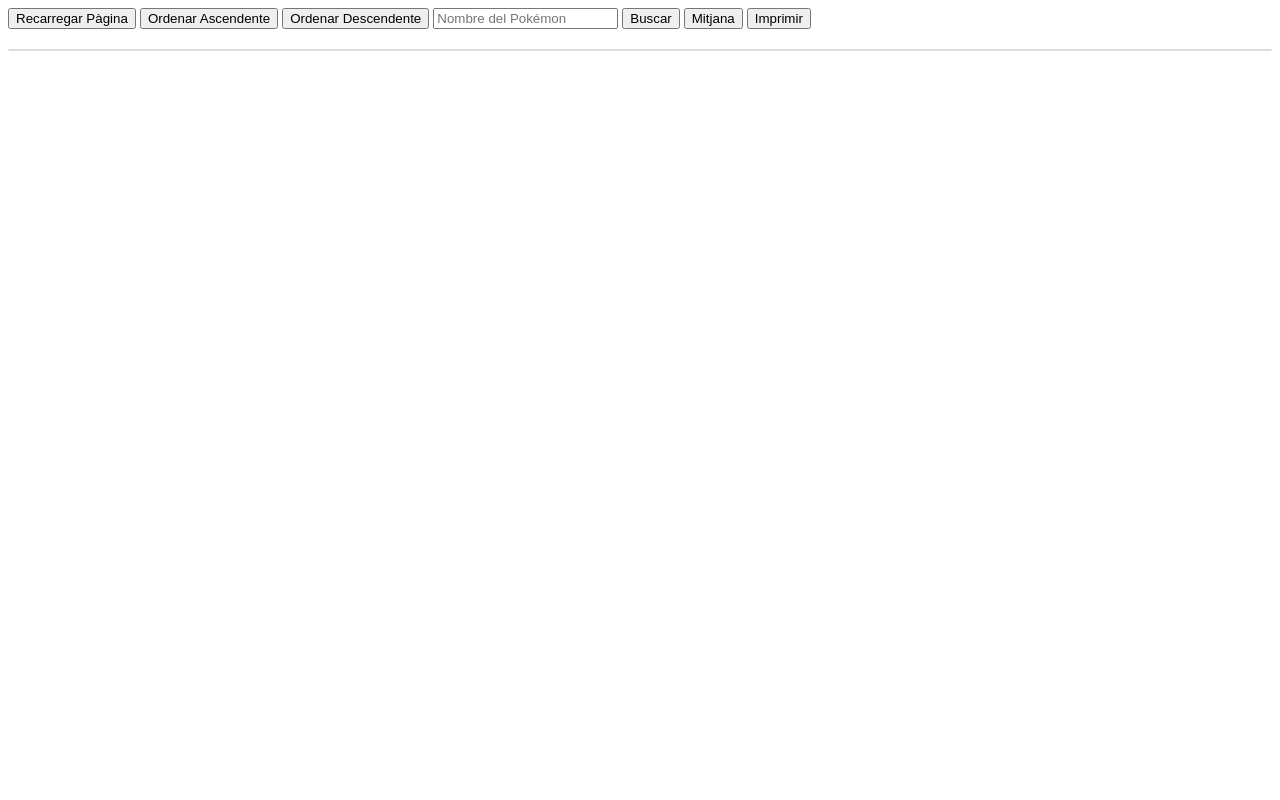
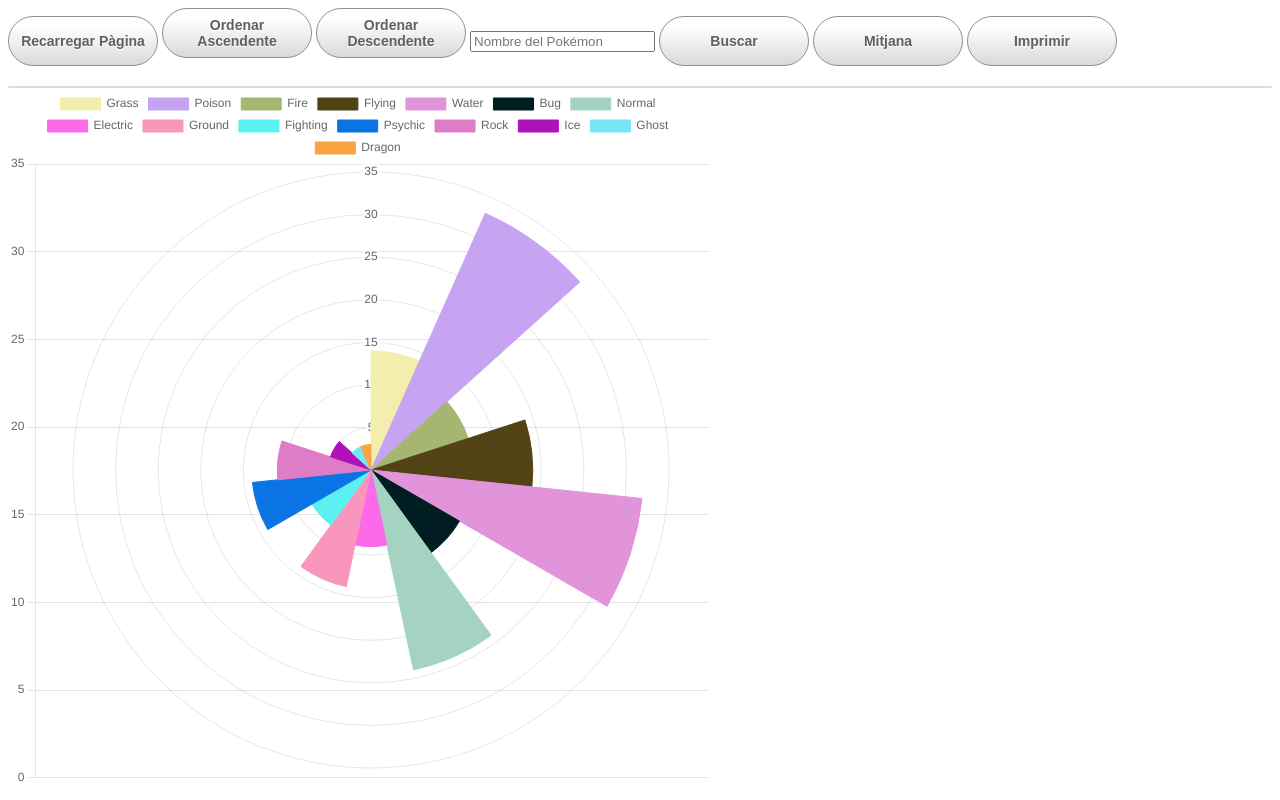
Before and after one commit to IticMarsh/prac_UF2_Arrays, a plain HTML site: page Projecte Arrays/index.html in a window 1280 px wide. Drawn offline with nearby package versions, Linux system fonts and the light colour scheme.

Commit message:
entrega clase

```diff
--- a/Projecte Arrays/js/script.js
+++ b/Projecte Arrays/js/script.js
@@ -3,6 +3,9 @@ let municipisData;
 let moviesData;
 let earthMeteoritesData;
 let combinedDataArray = [];
+
+
+
 
 function reloadPage() {
   location.reload();
@@ -225,30 +228,71 @@ fetch("js/data/pokemon.json")
 
 
 
-  //GRÀFIC
+  // ******** GRÀFIC ********
 
-  // const ctx = document.getElementById('myChart');
+  // Arrays vacíos
+const arrayLabels = [
+  "Grass",
+  "Poison",
+  "Fire",
+  "Flying",
+  "Water",
+  "Bug",
+  "Normal",
+  "Electric",
+  "Ground",
+  "Fighting",
+  "Psychic",
+  "Rock",
+  "Ice",
+  "Ghost",
+  "Dragon"
+];
+const arrayDadesGraf = [14, 33, 12, 19, 32, 12, 24, 9, 14, 8, 14, 11, 5, 3, 3];
 
-  // new Chart(ctx, {
-  //   type: 'bar',
-  //   data: {
-  //     labels: ['Red', 'Blue', 'Yellow', 'Green', 'Purple', 'Orange'],
-  //     datasets: [{
-  //       label: '# of Votes',
-  //       data: [12, 19, 3, 5, 2, 3],
-  //       borderWidth: 1
-  //     }]
-  //   },
-  //   options: {
-  //     scales: {
-  //       y: {
-  //         beginAtZero: true
-  //       }
-  //     }
-  //   }
-  // });
+// Generar un array para el borderColor
+const borderColorArray = Array.from({ length: arrayLabels.length }, () => getRandomColor());
+
+// Generar un array para el backgroundColor con opacidad
+const backgroundColorArray = borderColorArray ;
 
 
+// Función para generar un número aleatorio entre min y max
+function getRandomNumber(min, max) {
+  return Math.floor(Math.random() * (max - min + 1)) + min;
+}
+
+// Función para generar un color rgba aleatorio
+function getRandomColor() {
+  const r = getRandomNumber(0, 255);
+  const g = getRandomNumber(0, 255);
+  const b = getRandomNumber(0, 255);
+  return `rgba(${r},${g},${b})`;
+}
+
+// Usar los arrays generados en el gráfico
+const ctx = document.getElementById('myChart');
+
+new Chart(ctx, {
+  type: 'polarArea',
+  data: {
+    labels: arrayLabels,
+    datasets: [{
+      label: '# of Votes',
+      data: arrayDadesGraf,
+      borderWidth: 1,
+      borderColor: borderColorArray,
+      backgroundColor: backgroundColorArray
+    }]
+  },
+  options: {
+    scales: {
+      y: {
+        beginAtZero: true
+      }
+    }
+  }
+});
 /*
 // MUNICIPIS
 fetch("js/data/municipis.json")
--- a/Projecte Arrays/style.css
+++ b/Projecte Arrays/style.css
@@ -11,7 +11,7 @@
   }
 
   .pokemon-table th {
-    background-color: #f2f2f2;
+    background-color: #39daf7;
   }
 
   /* Estilos para el contenedor de la tabla */
@@ -21,3 +21,30 @@
     border-radius: 8px;
     overflow: hidden;
   }
+
+  button {
+    cursor: pointer;
+    width: 150px;
+    height: 50px;
+    background-image: linear-gradient(to top, #D8D9DB 0%, #fff 80%, #FDFDFD 100%);
+    border-radius: 30px;
+    border: 1px solid #8F9092;
+    transition: all 0.2s ease;
+    font-family: "Source Sans Pro", sans-serif;
+    font-size: 14px;
+    font-weight: 600;
+    color: #606060;
+    text-shadow: 0 1px #fff;
+  }
+
+  button:hover {
+    box-shadow: 0 4px 3px 1px #FCFCFC, 0 6px 8px #D6D7D9, 0 -4px 4px #CECFD1, 0 -6px 4px #FEFEFE, inset 0 0 3px 3px #CECFD1;
+  }
+
+  button:active {
+    box-shadow: 0 4px 3px 1px #FCFCFC, 0 6px 8px #D6D7D9, 0 -4px 4px #CECFD1, 0 -6px 4px #FEFEFE, inset 0 0 5px 3px #999, inset 0 0 30px #aaa;
+  }
+
+  button:focus {
+    box-shadow: 0 4px 3px 1px #FCFCFC, 0 6px 8px #D6D7D9, 0 -4px 4px #CECFD1, 0 -6px 4px #FEFEFE, inset 0 0 5px 3px #999, inset 0 0 30px #aaa;
+  }
```
Also changed, not shown: Projecte Arrays/index.html (+0 -1 lines).
